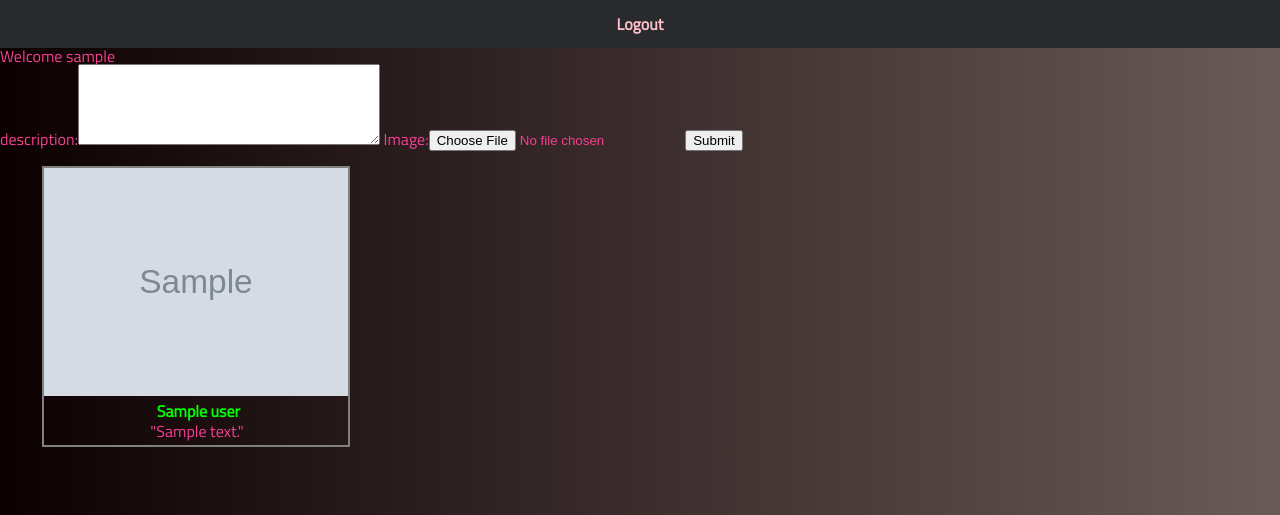
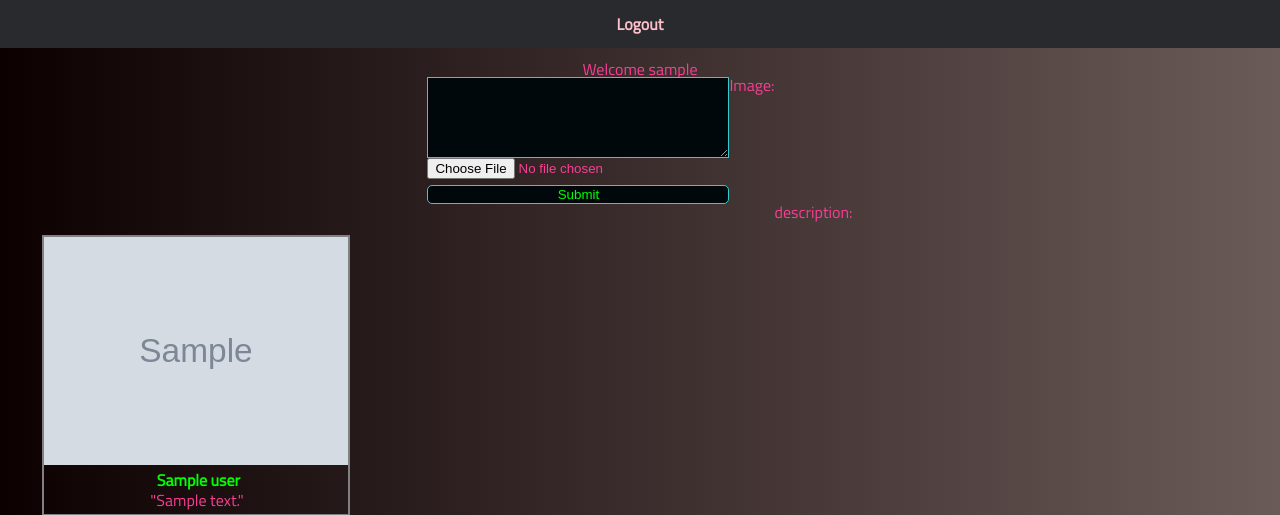
Before and after one commit to aioy/firstBlog, a PHP site: template views/index.view.php in a window 1280 px wide. Shown: the top 515 px of the page. Run offline with PHP 8.4, Linux system fonts and the light colour scheme; the visitor is signed in with stand-in values (Sample User, id 1); the template is opened without the code that fills it: most values are stand-ins (such as "Sample title", 1, 10 or a date in 2020); grey boxes marked "Sample" are stand-in pictures.

Commit message:
minor style changes in index to online form

```diff
--- a/styles/main.css
+++ b/styles/main.css
@@ -177,7 +177,132 @@
 
 }
 
-/* forms */
+.post .postDelete {
+
+    padding-top:2%;
+
+    padding-bottom: 2%;
+
+}
+
+.post .postEdit {
+
+    padding-bottom: 2%;
+
+}
+
+.post .postEdit input[type="text"] {
+
+    border: #33cccc 1px solid;
+
+    border-radius: 5px;
+
+    background: #00080C;
+
+    color: #F73F94;
+
+}
+
+input[type="submit"] {
+
+    border: #33cccc 1px solid;
+
+    border-radius: 5px;
+
+    background: #00080C;
+
+    color: #00ff00;
+
+}
+
+input[type="submit"]:hover {
+
+    color: #F73F94;
+
+}
+
+/* welcome message and form when loggin in */
+
+.online {
+
+    display: grid;
+
+    justify-items: center;
+
+}
+
+.online h1 {
+
+    margin-top: 1%;
+
+}
+
+.online form {
+
+    display: grid;
+
+    grid-template-columns: auto auto auto auto;
+
+    grid-template-rows: auto auto auto;
+
+    grid-template-areas:
+    'textarea' 'textarea' 'textarea' 'textarea'
+    'file' 'file' 'file' 'file'
+    'submit' 'submit' 'submit' 'submit';
+
+}
+
+.online form label:nth-child(1){
+
+    grid-area: description;
+
+}
+
+
+.online form textarea {
+
+    background: #00080C;
+
+    color: #CCCCCC;
+
+    border: #33cccc 1px solid;
+
+    grid-area: textarea;
+
+}
+
+.online form label:nth-child(2){
+
+    grid-area: imageLabel;
+
+}
+
+.online form input[type="file"] {
+
+    grid-area: file;
+
+}
+
+.online form input[type="submit"] {
+
+    margin-top: 2%;
+
+    grid-area: submit;
+
+}
+
+text-area {
+
+    color: #F73F94;
+
+    background: #00080C;
+
+}
+
+
+
+
+/* forms for login/register */
 
 .centered {
 
--- a/views/index.view.php
+++ b/views/index.view.php
@@ -47,17 +47,21 @@
 
         <?php if(isset($_SESSION['username'])) : ?>
 
-          <h1> Welcome <?php echo $_SESSION['username']; ?> </h1>
+            <div class='online'>
 
-          <form action='/picture' method='POST' enctype='multipart/form-data'>
+                <h1> Welcome <?php echo $_SESSION['username']; ?> </h1>
 
-              <label>description:</label><textarea rows='5' cols='35' name='desc'></textarea>
+                <form action='/picture' method='POST' enctype='multipart/form-data'>
 
-              <label>Image:</label><input type='file' name='img'>
+                    <label>description:</label><textarea rows='5' cols='35' name='desc'></textarea>
 
-              <button type='submit'>Submit</button>
+                    <label>Image:</label><input type='file' name='img'>
 
-          </form>
+                    <input type="submit" value="Submit">
+
+                </form>
+
+            </div>
 
         <?php endif; ?>
 
@@ -69,12 +73,12 @@
                         <h3><?php echo $image->user; ?></h3>
                         <p>"<?php echo $image->description; ?>"</p>
                         <?php if(isset($_SESSION['username']) && $_SESSION['username'] == $image->user) : ?>
-                            <form action='/delete' method='POST'>
+                            <form class='postDelete' action='/delete' method='POST'>
                                 <input type='hidden' name='deletePost' value='<?php echo $image->id; ?>'>
                                 <input type='hidden' name='image' value='uploadedFiles/<?php echo $image->image ?>'>
                                 <input type="submit" value="Delete">
                             </form>
-                            <form action='/update' method='POST'>
+                            <form class='postEdit' action='/update' method='POST'>
                                 <input type='hidden' name='updateId' value='<?php echo $image->id; ?>'>
                                 <input type='text' name='newDesc'>
                                 <input type="submit" value="Edit">
```
Also changed, not shown: uploadedFiles/1537317492magical-negro-wizard.png (added), uploadedFiles/15374863841532775035274.jpg (added), uploadedFiles/15374931671536803747524.jpg (added), uploadedFiles/1537494726japanwiz.jpg (added).
